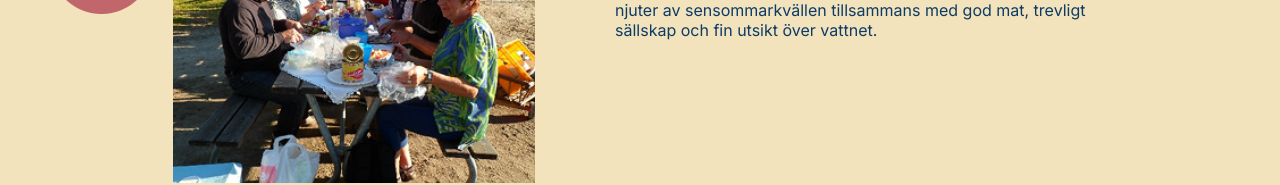
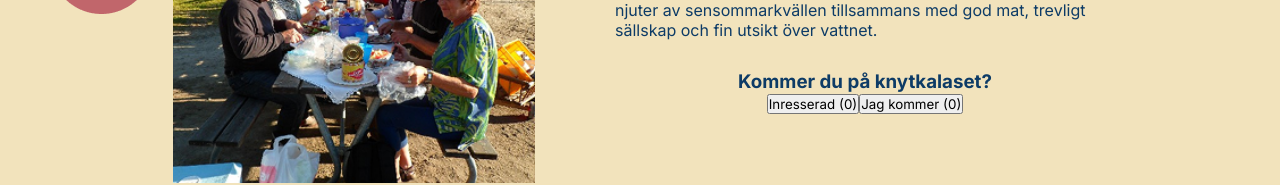
Before and after one commit to thpe2837/my-react-app, a React (Create React App) app: page / in a window 1280 px wide. Shown: the part 639-824 px from the top of the page. Built offline with nearby package versions, Linux system fonts and the light colour scheme.

Commit message:
Placed the buttons on the home-page

```diff
--- a/src/pages/Home.js
+++ b/src/pages/Home.js
@@ -3,6 +3,8 @@ import React, { Component } from 'react';
 import koVideo from "../img/kor.mp4";
 import eventDateImg from "../img/event/date_index.png";
 import eventImg from "../img/event/knytkalas.png";
+
+import EventInterest from '../components/EventInterest';
 
 import { Helmet } from "react-helmet";
 import Config from "../Config.json";
@@ -48,6 +50,8 @@ class Home extends Component {
 					<p>Välkommen på knytkalas den 24 augusti nere vid hamnen i Bäcknäset!
 						Ta med något gott att äta och dela med andra. Vi njuter av sensommarkvällen
 						tillsammans med god mat, trevligt sällskap och fin utsikt över vattnet. </p>
+
+					<EventInterest />
 				</div>
 			</div>
 			<div className="facebooklink">
```
